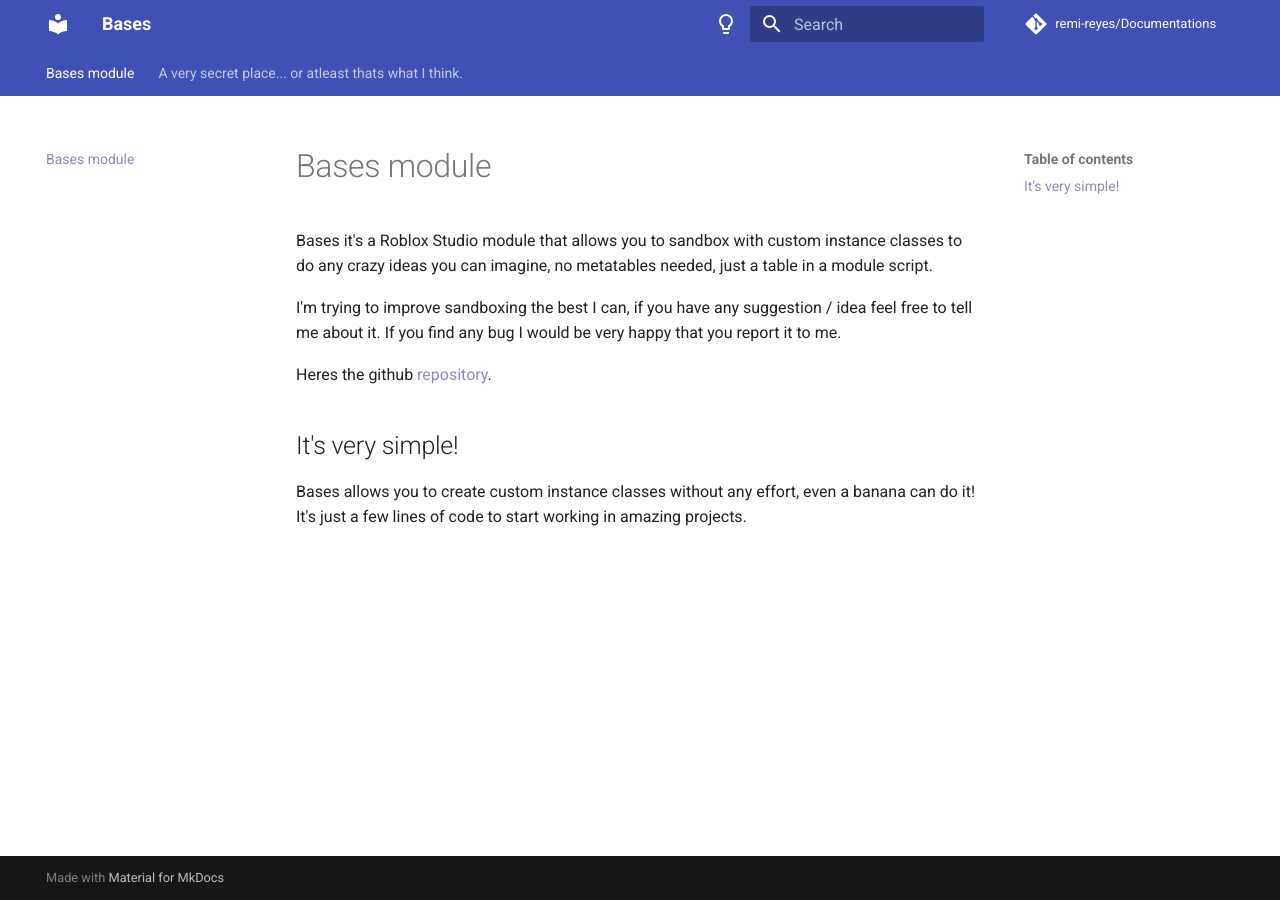
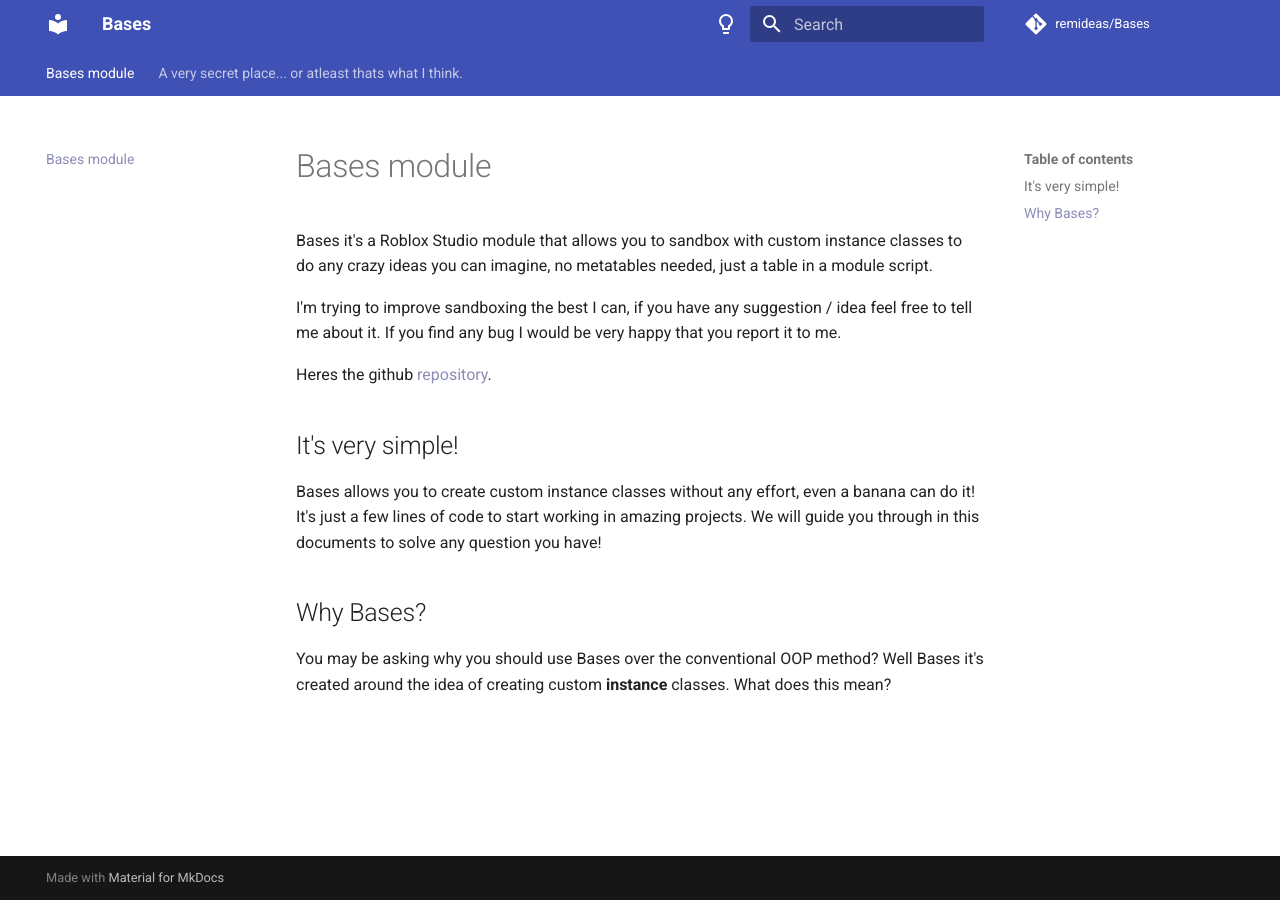
Before and after one commit to remideas/Bases, an MkDocs documentation site: the page built from docs/index.md, in a window 1280 px wide. Built offline with MkDocs 1.6.1 and Material for MkDocs 9.7.7, drawn with Linux system fonts in a browser that asks for light colours; comment, search, counter and statistics services are not loaded.

Commit message:
Updating

```diff
--- a/docs/index.md
+++ b/docs/index.md
@@ -8,4 +8,9 @@ Heres the github [repository](https://github.com/remideas/Bases).
 
 ## It's very simple!
 
-Bases allows you to create custom instance classes without any effort, even a banana can do it! It's just a few lines of code to start working in amazing projects.
+Bases allows you to create custom instance classes without any effort, even a banana can do it! It's just a few lines of code to start working in amazing projects. We will guide you
+through in this documents to solve any question you have!
+
+## Why Bases?
+
+You may be asking why you should use Bases over the conventional OOP method? Well Bases it's created around the idea of creating custom **instance** classes. What does this mean?
--- a/mkdocs.yml
+++ b/mkdocs.yml
@@ -1,7 +1,7 @@
 site_name: Bases
 site_url: https://remideas.github.io/Bases
 
-repo_name: remi-reyes/Documentations
+repo_name: remideas/Bases
 repo_url: https://github.com/remideas/Bases
 edit_uri: ""
 
```
